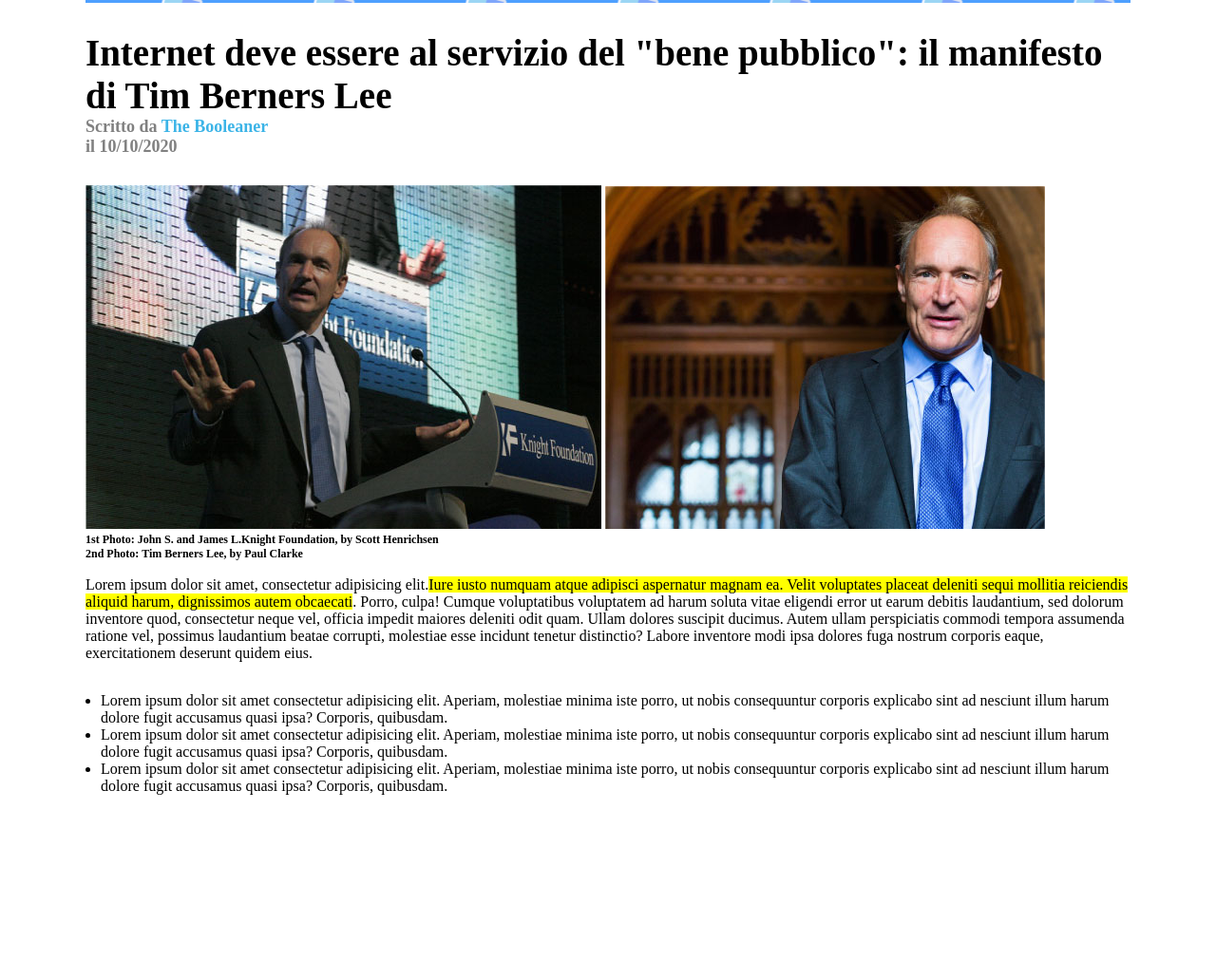
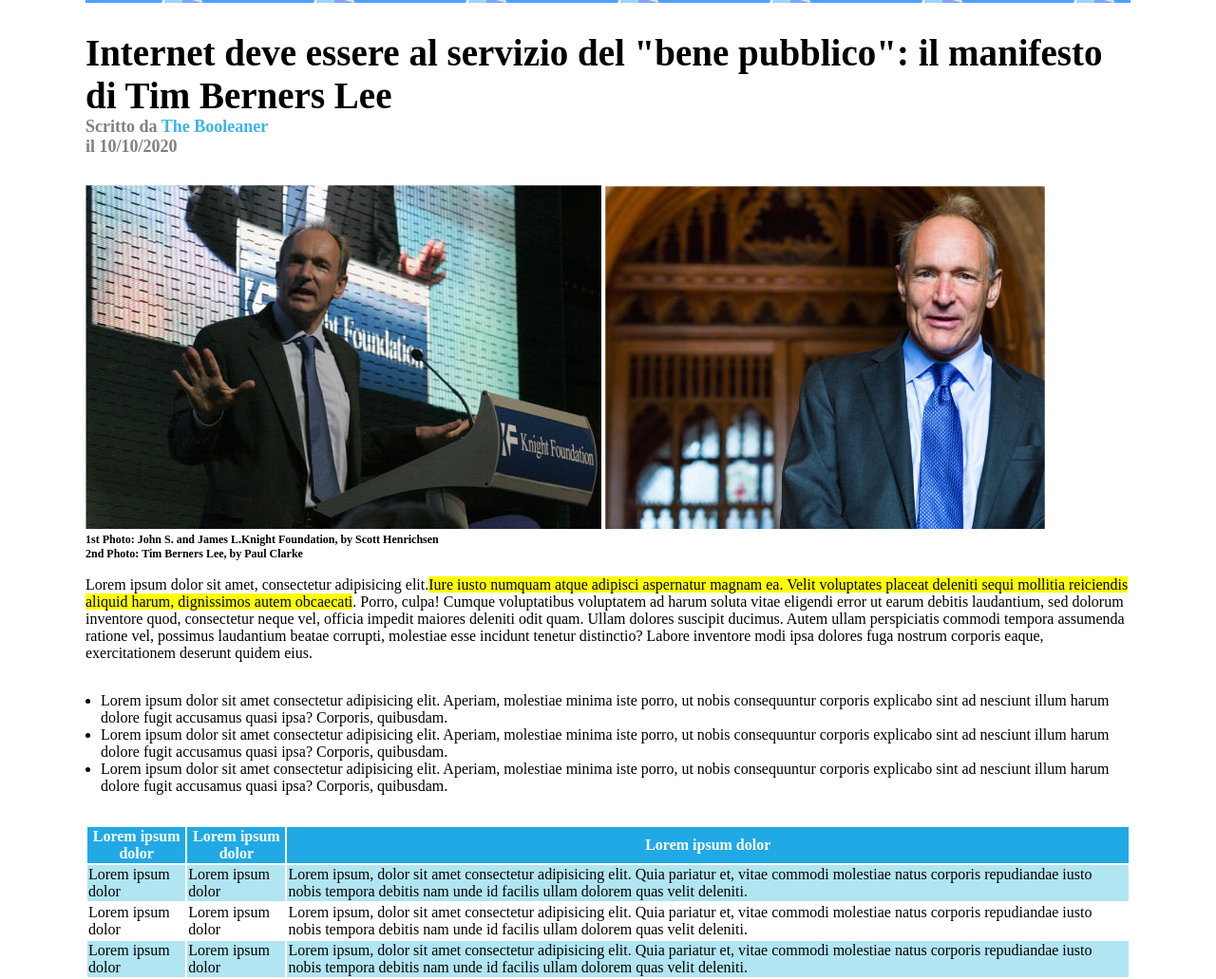
Before and after one commit to GioacchinoArgo/html-css-booleaner, a plain HTML site: page index.html in a window 1280 px wide. Shown: the part 97-1128 px from the top of the page at 95% size. Before the commit the page ends 966 px from the top, so only its background shows below. Drawn offline with Linux system fonts and the light colour scheme.

Commit message:
completed main

```diff
--- a/css/style.css
+++ b/css/style.css
@@ -41,3 +41,13 @@ h2 {
 ul {
     padding: 16px;
 }
+
+/* tabella */
+thead {
+    background-color: rgb(32,169,229);
+    color: white;
+}
+
+.row {
+    background-color: rgb(177,229,242);
+}
--- a/index.html
+++ b/index.html
@@ -39,8 +39,34 @@
             </ul>
         </section>
         <!-- tabella -->
-
-
+        <section>
+            <table>
+                <thead>
+                    <tr>
+                        <th>Lorem ipsum dolor</th>
+                        <th>Lorem ipsum dolor</th>
+                        <th>Lorem ipsum dolor</th>
+                    </tr>
+                </thead>
+                <tbody>
+                    <tr class="row">
+                        <td>Lorem ipsum dolor</td>
+                        <td>Lorem ipsum dolor</td>
+                        <td>Lorem ipsum, dolor sit amet consectetur adipisicing elit. Quia pariatur et, vitae commodi molestiae natus corporis repudiandae iusto nobis tempora debitis nam unde id facilis ullam dolorem quas velit deleniti.</td>
+                    </tr>
+                    <tr>
+                        <td>Lorem ipsum dolor</td>
+                        <td>Lorem ipsum dolor</td>
+                        <td>Lorem ipsum, dolor sit amet consectetur adipisicing elit. Quia pariatur et, vitae commodi molestiae natus corporis repudiandae iusto nobis tempora debitis nam unde id facilis ullam dolorem quas velit deleniti.</td>
+                    </tr>
+                    <tr class="row">
+                        <td>Lorem ipsum dolor</td>
+                        <td>Lorem ipsum dolor</td>
+                        <td>Lorem ipsum, dolor sit amet consectetur adipisicing elit. Quia pariatur et, vitae commodi molestiae natus corporis repudiandae iusto nobis tempora debitis nam unde id facilis ullam dolorem quas velit deleniti.</td>
+                    </tr>
+                </tbody>
+            </table>
+        </section>
     </main>
 </body>
 </html>
```
Lines whose indentation alone changed are shown as unchanged.
